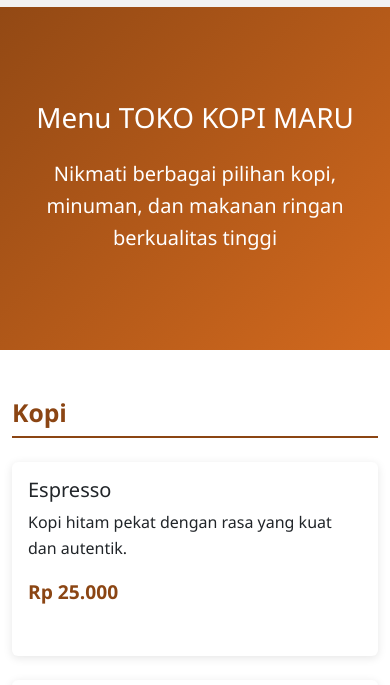
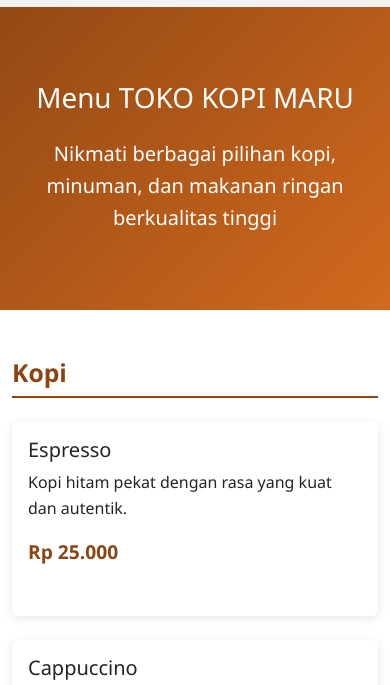
Before and after one commit to Riki20-pro/website-demo, a plain HTML site: page toko-kopi-maru/menu.html in a window 390 px wide. Shown: the part 79-764 px from the top of the page. Drawn offline with nearby package versions, Linux system fonts and the light colour scheme.

Commit message:
perbaikan padding-top dan padding-button versi mobile

```diff
--- a/toko-kopi-maru/style.css
+++ b/toko-kopi-maru/style.css
@@ -335,12 +335,12 @@ footer {
   }
 
   .reservation-header {
-    padding-top: 100px;
+    padding-top: 160px;
     padding-bottom: 60px;
   }
   .menu-header {
-  padding-top: 180px; /* tinggi navbar */
-  padding-bottom: 80px;
+  padding-top: 160px; /* tinggi navbar */
+  padding-bottom: 60px;
 }
 }
 
```
